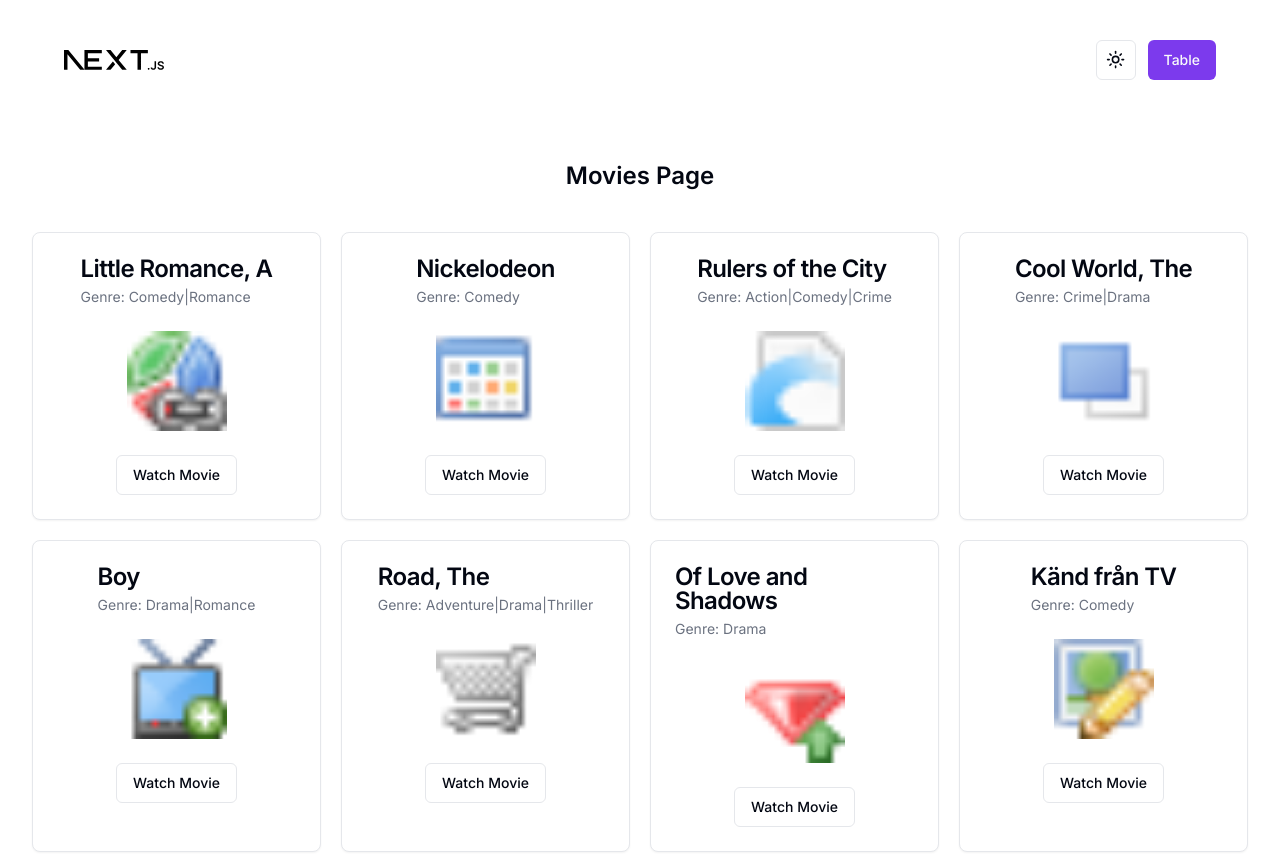
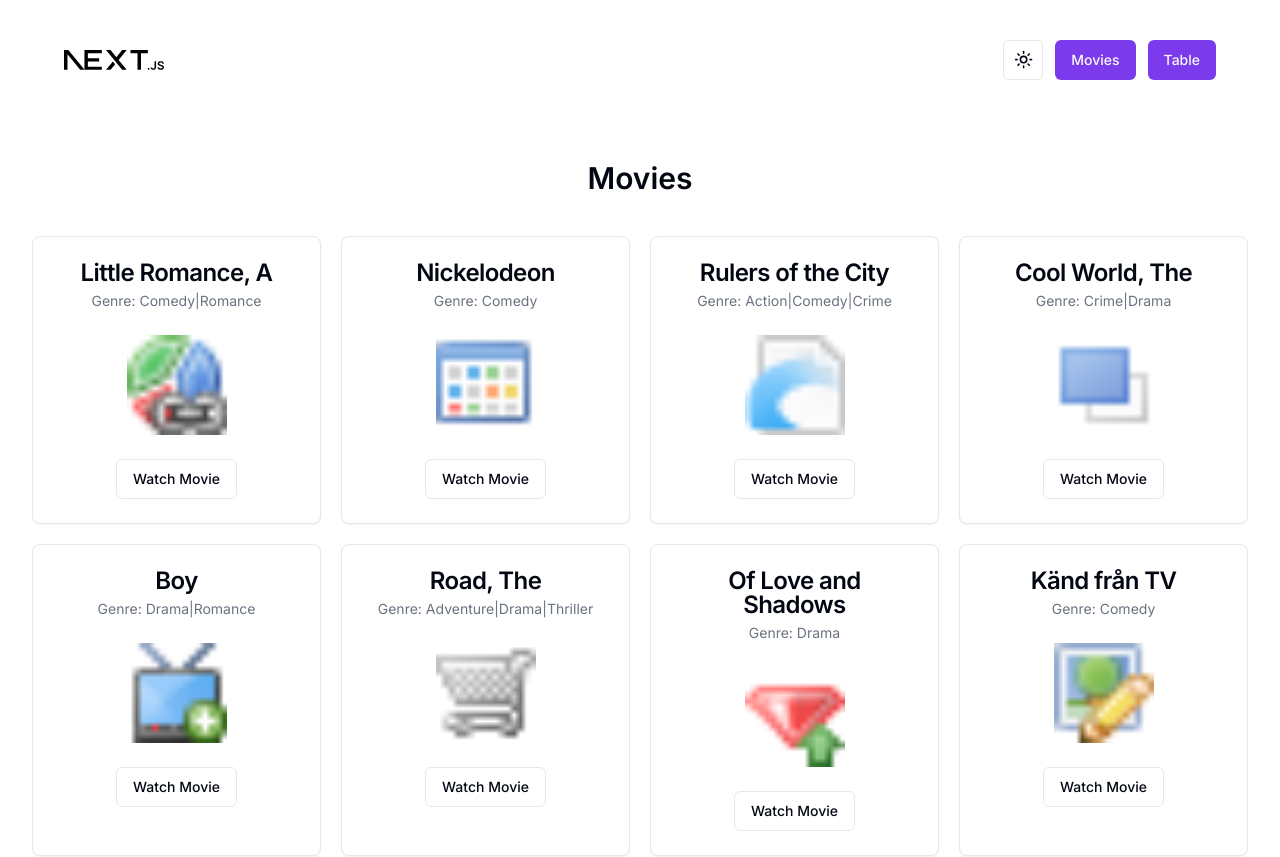
Before and after one commit to siddiquenaim/shadcn-practice-project, a Next.js app: page /movies in a window 1280 px wide. Shown: the top 857 px of the page. Built offline with nearby package versions, Linux system fonts and the light colour scheme.

Commit message:
Added default page size for movies page

```diff
--- a/app/movies/Movies.tsx
+++ b/app/movies/Movies.tsx
@@ -1,6 +1,6 @@
 "use client";
 
-import React from "react";
+import React, { useEffect } from "react";
 import {
   ColumnDef,
   getCoreRowModel,
@@ -28,7 +28,7 @@ export function Movies<MData, MValue>({
   movies,
 }: MoviesProps<MData, MValue>) {
   // react table set up
-  const table = useReactTable({
+  const allMovies = useReactTable({
     columns: moviesColumn,
     data: movies,
 
@@ -36,12 +36,16 @@ export function Movies<MData, MValue>({
     getPaginationRowModel: getPaginationRowModel(),
   });
 
+  useEffect(() => {
+    allMovies.setPageSize(12);
+  }, [allMovies]);
+
   return (
     <div className="mt-10 grid grid-cols-1 lg:grid-cols-4 gap-5">
-      {table.getRowModel().rows.map((row) => (
+      {allMovies.getRowModel().rows.map((row) => (
         // row.getVisibleCells().map((cell) => (
         <Card key={row.id} className="flex flex-col items-center">
-          <CardHeader>
+          <CardHeader className="text-center">
             <CardTitle>{row.original.title}</CardTitle>
             <CardDescription>Genre: {row.original.genre}</CardDescription>
           </CardHeader>
--- a/app/movies/page.tsx
+++ b/app/movies/page.tsx
@@ -6,7 +6,7 @@ import Movies from "./Movies";
 const page = () => {
   return (
     <div className="container py-10 mx-auto">
-      <h1 className="text-center text-2xl font-semibold">Movies Page</h1>
+      <h1 className="text-center text-3xl font-semibold">Movies</h1>
       <Movies moviesColumn={moviesColumn} movies={movies} />
     </div>
   );
--- a/components/custom/Nav.tsx
+++ b/components/custom/Nav.tsx
@@ -23,6 +23,9 @@ const NavBar = () => {
       {/* buttons */}
       <div className="flex items-center gap-3">
         <ModeToggle />
+        <Link href="movies">
+          <Button>Movies</Button>
+        </Link>
         <Link href="people">
           <Button>Table</Button>
         </Link>
```
